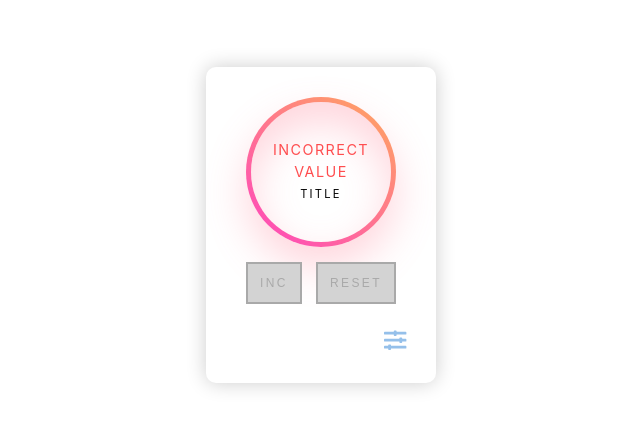
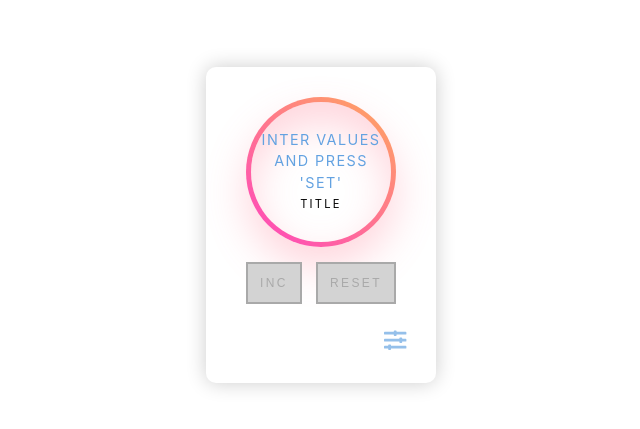
Before and after one commit to RomaSushevskij/counter, a React (Create React App) app: page / in a window 1280 px wide. Shown: the part 175-604 px from the top of the page, without its empty margins (319-959 px from the left). Built offline with nearby package versions, Linux system fonts and the light colour scheme.

Commit message:
counter v1.1 (refactoring, new useState, useEffect, preparing for Redux)

```diff
--- a/src/App.tsx
+++ b/src/App.tsx
@@ -2,80 +2,101 @@ import React, {useEffect, useState} from 'react';
 import './App.module.css';
 import {Counter} from "./components/Counter/Counter";
 
+export type BtnDisablingType = {
+    isIncDisabled: boolean
+    isResetDisabled: boolean
+    isSetDisabled: boolean
+}
+
 function App() {
     //value on display
-    const [value, setValue] = useState<number>(0)
+    const [valueForDisplay, setValueForDisplay] = useState<number>(0)
     //max value from input
     const [maxValue, setMaxValue] = useState<string>('0')
     //start value from input
     const [startValue, setStartValue] = useState<string>('0')
+    //is setting mode open now
+    const [isSettingModeOpen, setIsSettingModeOpen] = useState<boolean>(false)
     //is values changing in input now?
     const [inChangingValuesProcess, setInChangingValuesProcess] = useState<boolean>(true)
-    //is setting mode open now
-    const [isSettingModeOpen, setIsSettingModeOpen] = useState<boolean>(false)
+    //errors for start value
+    const [errorForStartValue, setErrorForStartValue] = useState('')
+    //errors for max value
+    const [errorForMaxValue, setErrorForMaxValue] = useState('')
+    //values of buttons disabling
+    const [btnDisabling, setBtnDisabling] = useState<BtnDisablingType>({
+        isIncDisabled: false,
+        isResetDisabled: false,
+        isSetDisabled: false
+    })
 
     useEffect(() => {
-        const valueAsString = localStorage.getItem("value");
-        valueAsString && setValue(JSON.parse(valueAsString));
+        const valueAsString = localStorage.getItem("valueForDisplay");
+        valueAsString && setValueForDisplay(JSON.parse(valueAsString));
         const maxValueFromLStorage = localStorage.getItem("maxValue");
         maxValueFromLStorage && setMaxValue(maxValueFromLStorage);
         const startValueFromLStorage = localStorage.getItem("startValue");
         startValueFromLStorage && setStartValue(startValueFromLStorage)
     }, []);
+
     useEffect(() => {
-        localStorage.setItem("value", JSON.stringify(value))
-    }, [value])
+        localStorage.setItem("valueForDisplay", JSON.stringify(valueForDisplay))
+        localStorage.setItem("startValue", startValue)
+        localStorage.setItem("maxValue", maxValue)
+    }, [valueForDisplay, startValue, maxValue])
+
     useEffect(() => {
-        localStorage.setItem("startValue", startValue);
-    }, [startValue]);
-    useEffect(() => {
-        localStorage.setItem("maxValue", maxValue)
-    }, [maxValue]);
-
-
-    const errorForMaxValue = !maxValue ? 'Field required' :
-        Number(maxValue) < 0 ? 'Max value should be positive' :
-            Number(maxValue) <= Number(startValue) ?
-                'Max value should be greater than start' : '';
-    const errorForStartValue = !startValue ? 'Field required' :
-        Number(startValue) < 0 ? 'Start value should be positive' :
-            Number(maxValue) <= Number(startValue) ? 'Start value should be less than max' : '';
-
+        setBtnDisabling({
+            ...btnDisabling,
+            isIncDisabled: valueForDisplay === Number(maxValue) || inChangingValuesProcess,
+            isResetDisabled: valueForDisplay === Number(startValue) || inChangingValuesProcess,
+            isSetDisabled: !!(!inChangingValuesProcess || errorForMaxValue || errorForStartValue)
+        })
+    }, [valueForDisplay, startValue, maxValue, inChangingValuesProcess, errorForMaxValue, errorForStartValue])
 
     const incrementValue = () => {
-        setValue(Number(value) + 1)
+        setValueForDisplay(Number(valueForDisplay) + 1)
     };
     const reset = () => {
-        setValue(Number(startValue))
-    };
-    const isIncDisabled = () => {
-        return value === Number(maxValue) || inChangingValuesProcess
-    };
-    const isResetDisabled = () => {
-        return value === Number(startValue) || inChangingValuesProcess
+        setValueForDisplay(Number(startValue))
     };
     const set = () => {
         setInChangingValuesProcess(false);
-        setValue(Number(startValue));
-    };
-    const isSetDisabled = () => {
-        return !!(!inChangingValuesProcess || errorForMaxValue || errorForStartValue)
+        setValueForDisplay(Number(startValue));
     };
     const toggleSettingsBlock = () => {
         setIsSettingModeOpen(!isSettingModeOpen)
     };
+
+    const checkValidationForMaxValue = (maxValue: string, startValue: string) => {
+        const textOfError = !maxValue ? 'Field required' :
+            Number(maxValue) < 0 ? 'Max value should be positive' :
+                Number(maxValue) <= Number(startValue) ?
+                    'Max value should be greater than start' : ''
+        setErrorForMaxValue(textOfError)
+    }
+    const checkValidationForStartValue = (maxValue: string, startValue: string) => {
+        const textOfError = !startValue ? 'Field required' :
+            Number(startValue) < 0 ? 'Start value should be positive' :
+                Number(maxValue) <= Number(startValue) ? 'Start value should be less than max' : ''
+        setErrorForStartValue(textOfError)
+    }
     return (
-        <Counter value={value}
+        <Counter valueForDisplay={valueForDisplay}
                  maxValue={maxValue}
                  setMaxValue={setMaxValue}
                  startValue={startValue}
                  setStartValue={setStartValue}
                  errorForMaxValue={errorForMaxValue}
                  errorForStartValue={errorForStartValue}
+                 setErrorForStartValue={setErrorForStartValue}
+                 setErrorForMaxValue={setErrorForMaxValue}
+                 checkValidationForMaxValue={checkValidationForMaxValue}
+                 checkValidationForStartValue={checkValidationForStartValue}
                  incrementValue={incrementValue}
-                 isIncDisabled={isIncDisabled}
-                 isResetDisabled={isResetDisabled}
-                 isSetDisabled={isSetDisabled}
+                 isIncDisabled={btnDisabling.isIncDisabled}
+                 isResetDisabled={btnDisabling.isResetDisabled}
+                 isSetDisabled={btnDisabling.isSetDisabled}
                  reset={reset}
                  inChangingValuesProcess={inChangingValuesProcess}
                  setInChangingValuesProcess={setInChangingValuesProcess}
--- a/src/components/Counter/Counter.tsx
+++ b/src/components/Counter/Counter.tsx
@@ -6,47 +6,86 @@ import {CSSTransition} from "react-transition-group";
 
 
 export type CounterPropsType = {
-    value: number | string
+    valueForDisplay: number
     maxValue: string
     setMaxValue: (maxValue: string) => void
-    errorForMaxValue: string
     startValue: string
     setStartValue: (startValue: string) => void
+    errorForMaxValue: string
+    setErrorForMaxValue: (errorForMaxValue: string) => void
     errorForStartValue: string
+    setErrorForStartValue: (errorForStartValue: string) => void
+    checkValidationForStartValue: (maxValue: string, startValue: string) => void
+    checkValidationForMaxValue: (maxValue: string, startValue: string) => void
     incrementValue: () => void
     reset: () => void
-    isIncDisabled: () => boolean
-    isResetDisabled: () => boolean
-    titleValue: string
+    set: () => void
+    isIncDisabled: boolean
+    isResetDisabled: boolean
+    isSetDisabled: boolean
+    isSettingModeOpen: boolean
+    toggleSettingsBlock: () => void
     inChangingValuesProcess: boolean
     setInChangingValuesProcess: (settingMode: boolean) => void
-    set: () => void
-    isSetDisabled: () => boolean | undefined
-    toggleSettingsBlock: () => void
-    isSettingModeOpen: boolean
+    titleValue: string
 }
 
-export const Counter = (props: CounterPropsType) => {
+export const Counter = ({
+                            valueForDisplay,
+                            maxValue,
+                            setMaxValue,
+                            startValue,
+                            setStartValue,
+                            errorForMaxValue,
+                            setErrorForMaxValue,
+                            errorForStartValue,
+                            setErrorForStartValue,
+                            checkValidationForStartValue,
+                            checkValidationForMaxValue,
+                            incrementValue,
+                            reset,
+                            set,
+                            isIncDisabled,
+                            isResetDisabled,
+                            isSetDisabled,
+                            isSettingModeOpen,
+                            toggleSettingsBlock,
+                            inChangingValuesProcess,
+                            setInChangingValuesProcess,
+                            titleValue, ...props
+                        }: CounterPropsType) => {
 
     return (
         <div className={s.wrapper}>
-            <CSSTransition in={props.isSettingModeOpen}
+            <CSSTransition in={isSettingModeOpen}
                            classNames={s}
                            timeout={500}
                            unmountOnExit
                            mountOnEnter>
-                <CounterSettingsBlock maxValue={props.maxValue}
-                                      setMaxValue={props.setMaxValue}
-                                      errorForMaxValue={props.errorForMaxValue}
-                                      startValue={props.startValue}
-                                      setStartValue={props.setStartValue}
-                                      errorForStartValue={props.errorForStartValue}
-                                      setInChangingValuesProcess={props.setInChangingValuesProcess}
-                                      set={props.set}
-                                      isSetDisabled={props.isSetDisabled}
+                <CounterSettingsBlock startValue={startValue}
+                                      setStartValue={setStartValue}
+                                      maxValue={maxValue}
+                                      setMaxValue={setMaxValue}
+                                      errorForMaxValue={errorForMaxValue}
+                                      errorForStartValue={errorForStartValue}
+                                      checkValidationForStartValue={checkValidationForStartValue}
+                                      checkValidationForMaxValue={checkValidationForMaxValue}
+                                      setInChangingValuesProcess={setInChangingValuesProcess}
+                                      set={set}
+                                      isSetDisabled={isSetDisabled}
                 />
             </CSSTransition>
-            <CounterDisplayBlock {...props}/>
+            <CounterDisplayBlock valueForDisplay={valueForDisplay}
+                                 maxValue={maxValue}
+                                 incrementValue={incrementValue}
+                                 isIncDisabled={isIncDisabled}
+                                 isResetDisabled={isResetDisabled}
+                                 reset={reset}
+                                 titleValue={titleValue}
+                                 inChangingValuesProcess={inChangingValuesProcess}
+                                 errorForMaxValue={errorForMaxValue}
+                                 errorForStartValue={errorForStartValue}
+                                 toggleSettingsBlock={toggleSettingsBlock}/>
         </div>
     );
 };
--- a/src/components/Counter/CounterDisplayBlock/Button/Button.tsx
+++ b/src/components/Counter/CounterDisplayBlock/Button/Button.tsx
@@ -8,7 +8,7 @@ type DefaultButtonPropsType = DetailedHTMLProps<ButtonHTMLAttributes<HTMLButtonE
 type SuperButtonPropsType = DefaultButtonPropsType & {
     red?: boolean
     callback: () => void
-    isDisabled?: () => boolean | undefined
+    isDisabled?: boolean
 }
 
 export const Button: React.FC<SuperButtonPropsType> = ({
@@ -28,7 +28,7 @@ export const Button: React.FC<SuperButtonPropsType> = ({
         <button
             className={finalClassName}
             onClick={onClickHandler}
-            disabled={isDisabled && isDisabled()}
+            disabled={isDisabled && isDisabled}
             {...restProps} // отдаём кнопке остальные пропсы если они есть (children там внутри)
         />
     )
--- a/src/components/Counter/CounterDisplayBlock/CounterDisplayBlock.tsx
+++ b/src/components/Counter/CounterDisplayBlock/CounterDisplayBlock.tsx
@@ -2,14 +2,25 @@ import s from "./CounterDisplayBlock.module.css";
 import {CounterDisplay} from "./CounterDisplay/CounterDisplay";
 import Button from "./Button/Button";
 import React from "react";
-import {CounterPropsType} from "../Counter";
 import {FontAwesomeIcon} from "@fortawesome/react-fontawesome";
 import {faSlidersH} from "@fortawesome/free-solid-svg-icons";
 
-export type CounterDisplayBlockPropsType = CounterPropsType
+export type CounterDisplayBlockPropsType = {
+    valueForDisplay: number
+    maxValue: string
+    incrementValue: () => void
+    isIncDisabled: boolean
+    isResetDisabled: boolean
+    reset: () => void
+    titleValue: string
+    inChangingValuesProcess: boolean
+    errorForMaxValue: string
+    errorForStartValue: string
+    toggleSettingsBlock: () => void
+}
 
 export const CounterDisplayBlock = ({
-                                        value,
+                                        valueForDisplay,
                                         maxValue,
                                         incrementValue,
                                         isIncDisabled,
@@ -22,13 +33,14 @@ export const CounterDisplayBlock = ({
                                         toggleSettingsBlock,
                                         ...props
                                     }: CounterDisplayBlockPropsType) => {
-    const finalValue = errorForMaxValue || errorForStartValue ? 'incorrect value' : inChangingValuesProcess ? 'inter values and press \'set\'' : value;
+    const finalValue = errorForMaxValue || errorForStartValue ? 'incorrect value' : inChangingValuesProcess ? 'inter values and press \'set\'' : valueForDisplay;
     const isError = !!(errorForMaxValue || errorForStartValue);
     const isValid = finalValue === 'inter values and press \'set\'';
     return (
         <div className={s.counterWrapper}>
             <div className={s.displayBlock}>
-                <CounterDisplay isValid={isValid} isError={isError} value={finalValue} maxValue={maxValue} titleValue={titleValue}/>
+                <CounterDisplay isValid={isValid} isError={isError} value={finalValue} maxValue={maxValue}
+                                titleValue={titleValue}/>
             </div>
             <div className={s.buttonsBlock}>
                 <Button callback={incrementValue} isDisabled={isIncDisabled}>
@@ -39,7 +51,7 @@ export const CounterDisplayBlock = ({
                 </Button>
             </div>
             <div className={s.settingsBlock}>
-                <FontAwesomeIcon onClick={toggleSettingsBlock} className={s.settingsIcon} icon={faSlidersH} />
+                <FontAwesomeIcon onClick={toggleSettingsBlock} className={s.settingsIcon} icon={faSlidersH}/>
             </div>
         </div>
     )
```
Also changed, not shown: src/components/Counter/CounterSettingsBlock/CounterSettingsBlock.tsx (+16 -9 lines), src/components/Counter/CounterSettingsBlock/Input/Input.tsx (+2 -5 lines).
